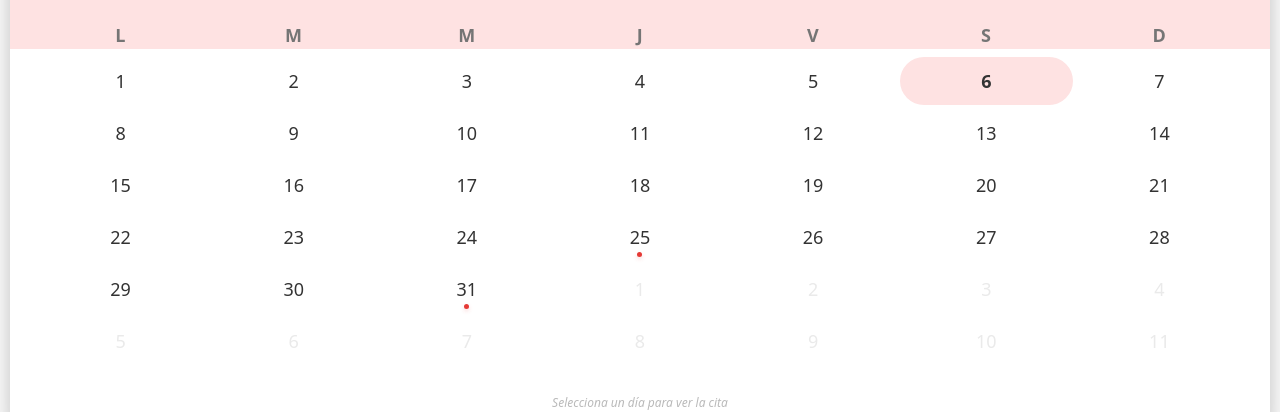
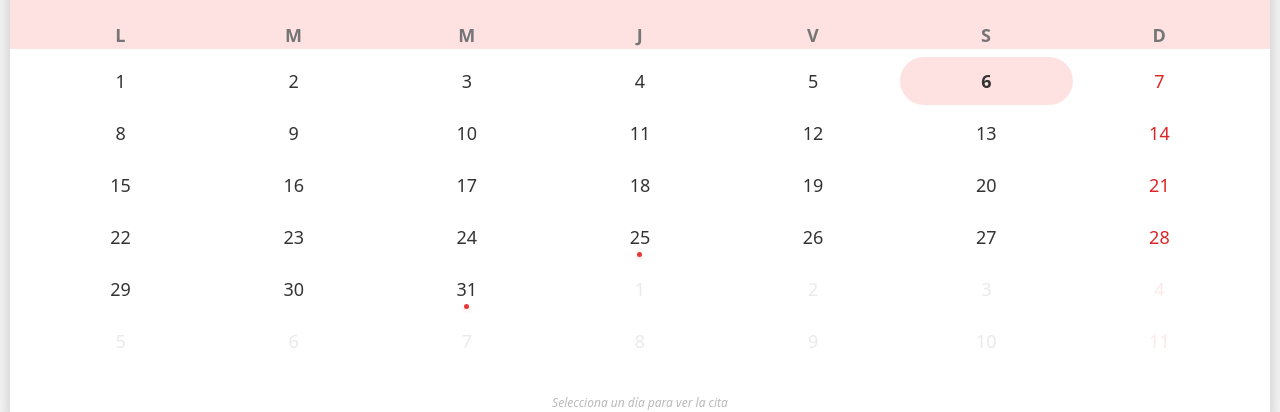
Before and after one commit to mauricioroteta/calendarioAPP, an Angular app: page / in a window 1280 px wide. Shown: the part 345-757 px from the top of the page. Built offline with nearby package versions, Linux system fonts and the light colour scheme.

Commit message:
domingo en rojo

```diff
--- a/src/app/calendar/calendar.component.css
+++ b/src/app/calendar/calendar.component.css
@@ -7,7 +7,7 @@
 }
 
 .dot.personal {
-    background-color: #1E88E5;
+    background-color: #00da00;
     box-shadow: 0 2px 4px rgba(30, 136, 229, 0.2);
 }
 
--- a/src/app/calendar/calendar.component.html
+++ b/src/app/calendar/calendar.component.html
@@ -1,4 +1,4 @@
-<div class="h-full flex flex-col bg-white ">
+<div class="h-full flex flex-col bg-white">
     <!-- Weekdays Grid -->
     <div class="grid grid-cols-7 text-center mb-2 px-6 flex-shrink-0 bg-red-100 font-bold">
         <div *ngFor="let day of weekDays"
@@ -19,7 +19,9 @@
                         active:scale-[0.92] transform perspective-1000
                         hover:shadow-lifted">
                 <span class="text-lg font-normal z-[2] transition-colors duration-200"
-                    [class.text-primary]="day.isToday" [class.font-semibold]="day.isToday">
+                    [class.text-primary]="day.isToday && !day.isSunday"
+                    [class.text-red-600]="day.isSunday && !(selectedKeyDate === day.keyDate && !!day.keyDate)"
+                    [class.font-semibold]="day.isToday">
                     {{ day.date.getDate() }}
                 </span>
                 <span *ngIf="day.keyDate" [ngClass]="day.keyDate.category || 'standard'" class="w-[5px] h-[5px] rounded-full absolute bottom-1
--- a/src/app/calendar/calendar.component.ts
+++ b/src/app/calendar/calendar.component.ts
@@ -8,6 +8,7 @@ interface CalendarDay {
     date: Date;
     isCurrentMonth: boolean;
     isToday: boolean;
+    isSunday: boolean;
     keyDate?: KeyDate;
 }
 
@@ -108,10 +109,12 @@ export class CalendarComponent implements OnInit, OnDestroy, OnChanges {
 
         const prevMonthLastDay = new Date(year, month, 0).getDate();
         for (let i = startDayIndex - 1; i >= 0; i--) {
+            const date = new Date(year, month - 1, prevMonthLastDay - i);
             this.days.push({
-                date: new Date(year, month - 1, prevMonthLastDay - i),
+                date: date,
                 isCurrentMonth: false,
-                isToday: false
+                isToday: false,
+                isSunday: date.getDay() === 0
             });
         }
 
@@ -125,6 +128,7 @@ export class CalendarComponent implements OnInit, OnDestroy, OnChanges {
                 date: date,
                 isCurrentMonth: true,
                 isToday: isToday,
+                isSunday: date.getDay() === 0,
                 keyDate: keyDate
             });
         }
@@ -132,10 +136,12 @@ export class CalendarComponent implements OnInit, OnDestroy, OnChanges {
         const remainingCells = 42 - this.days.length;
         if (remainingCells < 42) {
             for (let i = 1; i <= remainingCells; i++) {
+                const date = new Date(year, month + 1, i);
                 this.days.push({
-                    date: new Date(year, month + 1, i),
+                    date: date,
                     isCurrentMonth: false,
-                    isToday: false
+                    isToday: false,
+                    isSunday: date.getDay() === 0
                 });
             }
         }
--- a/src/assets/config/fechas.json
+++ b/src/assets/config/fechas.json
@@ -12,13 +12,13 @@
         "category": "efemeride"
     },
     {
-        "date": "2025-01-01",
+        "date": "2026-01-01",
         "title": "Año Nuevo",
-        "description": "Inicio de un nuevo ciclo. ¡Feliz Año Nuevo!",
+        "description": "Inicio de un nuevo ciclo. ¡Feliz Año amorsi!",
         "category": "efemeride"
     },
     {
-        "date": "2025-01-15",
+        "date": "2026-01-15",
         "title": "Cumpleaños",
         "description": "Cumpleaños familiar (Ejemplo Personal).",
         "category": "personal"
```
